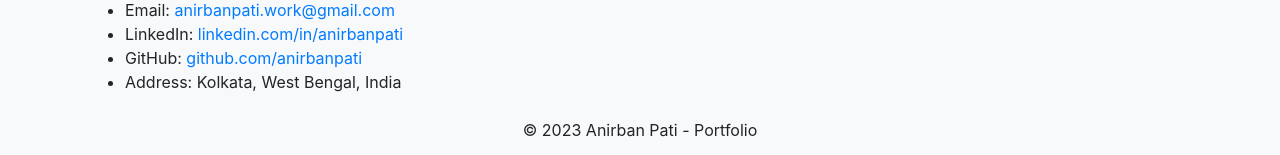
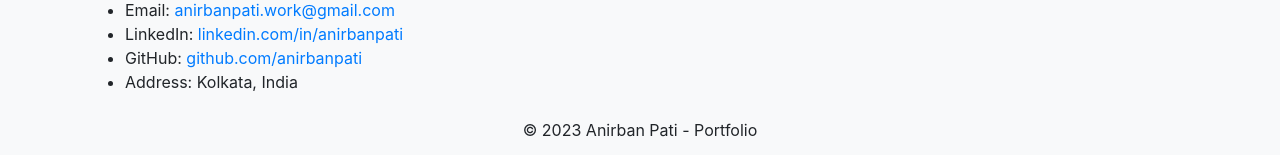
Before and after one commit to anirbanpati/anirbanpati.github.io, a plain HTML site: page index.html in a window 1280 px wide. Shown: the part 901-1056 px from the top of the page. Drawn offline with nearby package versions, Linux system fonts and the light colour scheme.

Commit message:
Update index.html

```diff
--- a/index.html
+++ b/index.html
@@ -76,7 +76,7 @@
             <li>Email: <a href="mailto:anirbanpati.work@gmail.com">anirbanpati.work@gmail.com</a></li>
             <li>LinkedIn: <a href="https://www.linkedin.com/in/anirbanpati">linkedin.com/in/anirbanpati</a></li>
             <li>GitHub: <a href="https://github.com/anirbanpati">github.com/anirbanpati</a></li>
-            <li>Address: Kolkata, West Bengal, India</li>
+            <li>Address: Kolkata, India</li>
         </ul>
     </section>
 
```
